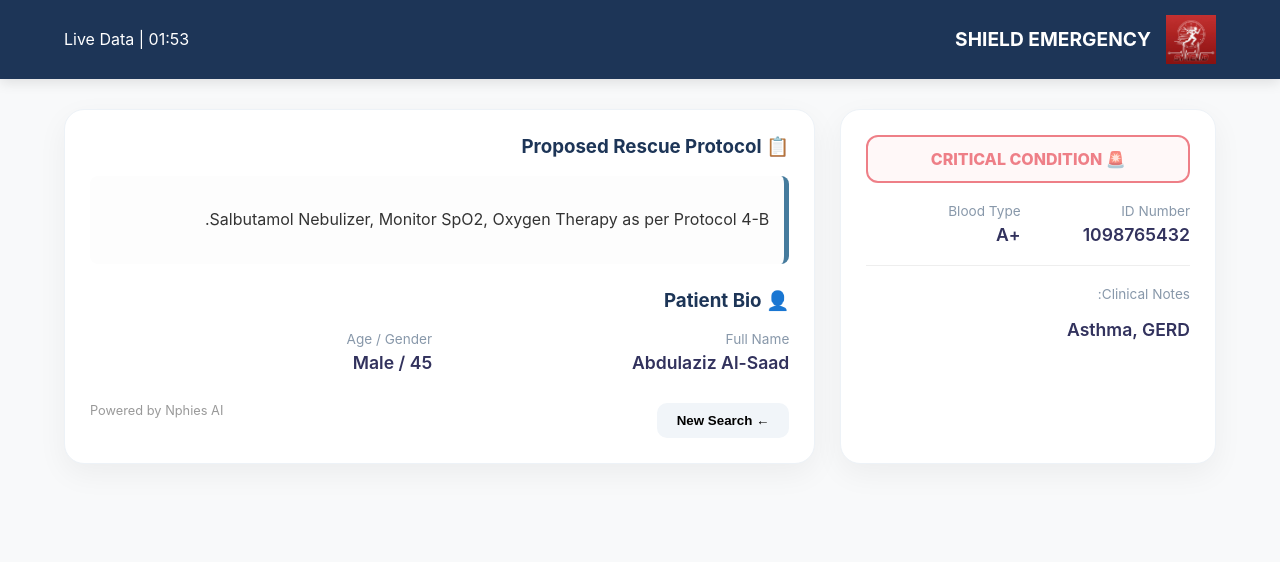
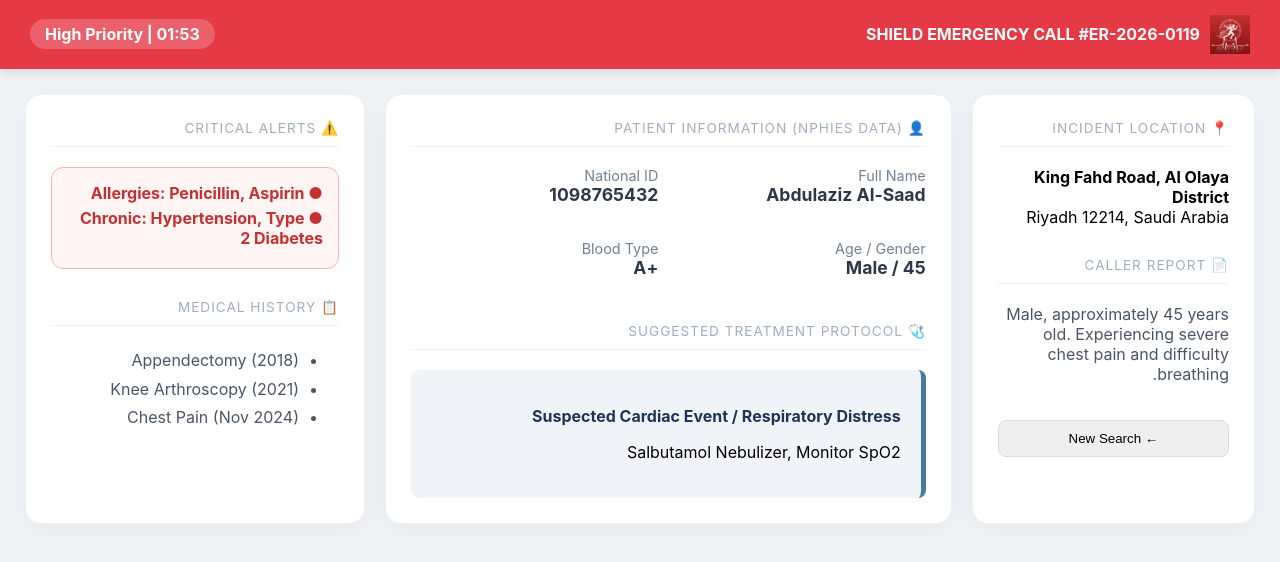
Before and after one commit to M-qq1/SHIELD, a Flask app: page /dashboard in a window 1280 px wide. Shown: the top 562 px of the page. Run offline with Flask 3, Linux system fonts and the light colour scheme; parts of the project's set-up code (start-up, migrations or seed data) failed here and were passed over.

Commit message:
Update dashboard.html

```diff
--- a/templates/dashboard.html
+++ b/templates/dashboard.html
@@ -3,115 +3,138 @@
 <head>
     <meta charset="UTF-8">
     <meta name="viewport" content="width=device-width, initial-scale=1.0">
-    <title>SHIELD | Patient Dashboard</title>
+    <title>SHIELD Dashboard - Emergency Mode</title>
     <style>
         :root {
-            --primary: #e63946; /* لون الطوارئ */
-            --secondary: #1d3557;
-            --accent: #457b9d;
-            --bg: #f8f9fa;
+            --emergency-red: #e63946;
+            --dark-blue: #1d3557;
+            --accent-blue: #457b9d;
+            --white: #ffffff;
+            --light-gray: #f8f9fa;
         }
-        body { font-family: 'Inter', sans-serif; background: var(--bg); margin: 0; color: #333; }
+        body { font-family: 'Inter', sans-serif; background: #f0f2f5; margin: 0; padding: 0; }
 
-        /* الهيدر */
-        .top-nav {
-            background: var(--secondary);
-            padding: 15px 5%;
+        /* شريط التنبيه العلوي */
+        .emergency-header {
+            background: var(--emergency-red);
+            color: white;
+            padding: 15px 30px;
             display: flex;
             justify-content: space-between;
             align-items: center;
-            color: white;
-            box-shadow: 0 4px 12px rgba(0,0,0,0.1);
+            font-weight: bold;
+            box-shadow: 0 4px 10px rgba(0,0,0,0.1);
         }
 
-        /* حاوية البيانات */
-        .container { padding: 30px 5%; display: grid; grid-template-columns: 1fr 2fr; gap: 25px; }
+        /* حاوية الأقسام الرئيسية */
+        .main-grid {
+            display: grid;
+            grid-template-columns: 1fr 2fr 1.2fr;
+            gap: 20px;
+            padding: 25px;
+        }
 
-        .card {
-            background: white;
-            border-radius: 20px;
+        .glass-card {
+            background: var(--white);
+            border-radius: 16px;
             padding: 25px;
-            box-shadow: 0 10px 30px rgba(0,0,0,0.05);
+            box-shadow: 0 8px 30px rgba(0,0,0,0.04);
             border: 1px solid #edf2f7;
         }
 
-        .status-badge {
-            background: #fff5f5;
-            color: var(--primary);
-            padding: 12px;
-            border-radius: 12px;
-            text-align: center;
-            font-weight: 800;
-            border: 2px solid var(--primary);
+        .section-header {
+            font-size: 0.85rem;
+            color: #a0aec0;
+            text-transform: uppercase;
+            letter-spacing: 1px;
             margin-bottom: 20px;
-            animation: pulse 2s infinite;
+            display: flex;
+            align-items: center;
+            gap: 10px;
+            border-bottom: 1px solid #f1f1f1;
+            padding-bottom: 10px;
         }
 
-        @keyframes pulse {
-            0% { opacity: 1; }
-            50% { opacity: 0.6; }
-            100% { opacity: 1; }
+        /* تفاصيل البيانات */
+        .info-block { margin-bottom: 15px; }
+        .info-label { color: #718096; font-size: 0.9rem; }
+        .info-value { font-weight: 700; color: #2d3748; font-size: 1.1rem; }
+
+        /* تنبيهات حرجة */
+        .alert-box {
+            background: #fff5f5;
+            border: 1px solid #feb2b2;
+            border-radius: 12px;
+            padding: 15px;
+            margin-top: 15px;
+        }
+        .alert-item { color: #c53030; font-weight: bold; margin-bottom: 5px; }
+
+        /* البروتوكول */
+        .protocol-box {
+            background: #f0f4f8;
+            border-right: 5px solid var(--accent-blue);
+            padding: 20px;
+            border-radius: 8px;
+            margin-top: 15px;
         }
 
-        .info-grid { display: grid; grid-template-columns: 1fr 1fr; gap: 15px; }
-        .label { color: #8898aa; font-size: 0.85rem; margin-bottom: 5px; }
-        .data { font-weight: 600; color: #32325d; font-size: 1.1rem; }
-
-        .btn-back {
-            background: #f1f5f9;
-            border: none;
-            padding: 10px 20px;
-            border-radius: 10px;
-            cursor: pointer;
-            font-weight: bold;
-            transition: 0.3s;
-        }
-        .btn-back:hover { background: #e2e8f0; }
-
-        /* موبايل */
-        @media (max-width: 768px) {
-            .container { grid-template-columns: 1fr; }
+        @media (max-width: 1024px) {
+            .main-grid { grid-template-columns: 1fr; }
         }
     </style>
 </head>
 <body>
 
-<nav class="top-nav">
-    <div style="display: flex; align-items: center; gap: 15px;">
-        <img src="{{ url_for('static', filename='logo.png') }}" width="50">
-        <h2 style="margin: 0; font-size: 1.2rem;">SHIELD EMERGENCY</h2>
+<div class="emergency-header">
+    <div style="display: flex; align-items: center; gap: 10px;">
+        <img src="{{ url_for('static', filename='logo.png') }}" width="40">
+        <span>SHIELD EMERGENCY CALL #ER-2026-0119</span>
     </div>
-    <div>{{ time }} | Live Data</div>
-</nav>
+    <div style="background: rgba(255,255,255,0.2); padding: 5px 15px; border-radius: 20px;">
+        High Priority | {{ time }}
+    </div>
+</div>
 
-<div class="container">
-    <div class="card">
-        <div class="status-badge">🚨 CRITICAL CONDITION</div>
-        <div class="info-grid">
-            <div><div class="label">ID Number</div><div class="data">1098765432</div></div>
-            <div><div class="label">Blood Type</div><div class="data">+A</div></div>
-        </div>
-        <hr style="margin: 20px 0; border: 0; border-top: 1px solid #eee;">
-        <div class="label">Clinical Notes:</div>
-        <p class="data">Asthma, GERD</p>
+<div class="main-grid">
+    <div class="glass-card">
+        <div class="section-header">📍 Incident Location</div>
+        <p><strong>King Fahd Road, Al Olaya District</strong><br>Riyadh 12214, Saudi Arabia</p>
+
+        <div class="section-header" style="margin-top: 30px;">📄 Caller Report</div>
+        <p style="color: #4a5568;">Male, approximately 45 years old. Experiencing severe chest pain and difficulty breathing.</p>
+
+        <button onclick="location.href='/'" style="width: 100%; margin-top: 20px; padding: 10px; border-radius: 8px; border: 1px solid #ddd; cursor: pointer;">← New Search</button>
     </div>
 
-    <div class="card">
-        <h3 style="color: var(--secondary); margin-top: 0;">📋 Proposed Rescue Protocol</h3>
-        <div style="background: #fdfdfd; border-right: 5px solid var(--accent); padding: 15px; border-radius: 8px;">
-            <p style="line-height: 1.6;">Salbutamol Nebulizer, Monitor SpO2, Oxygen Therapy as per Protocol 4-B.</p>
+    <div class="glass-card">
+        <div class="section-header">👤 Patient Information (Nphies Data)</div>
+        <div style="display: grid; grid-template-columns: 1fr 1fr; gap: 20px;">
+            <div class="info-block"><div class="info-label">Full Name</div><div class="info-value">{{ patient.name }}</div></div>
+            <div class="info-block"><div class="info-label">National ID</div><div class="info-value">1098765432</div></div><div class="info-block"><div class="info-label">Age / Gender</div><div class="info-value">{{ patient.age }} / {{ patient.gender }}</div></div>
+            <div class="info-block"><div class="info-label">Blood Type</div><div class="info-value">{{ patient.blood }}</div></div>
         </div>
 
-        <h3 style="color: var(--secondary); margin-top: 25px;">👤 Patient Bio</h3>
-        <div class="info-grid">
-            <div><div class="label">Full Name</div><div class="data">Abdulaziz Al-Saad</div></div>
-            <div><div class="label">Age / Gender</div><div class="data">45 / Male</div></div>
+        <div class="section-header" style="margin-top: 30px;">🩺 Suggested Treatment Protocol</div>
+        <div class="protocol-box">
+            <p style="font-weight: bold; color: var(--dark-blue);">Suspected Cardiac Event / Respiratory Distress</p>
+            <p>{{ patient.protocol }}</p>
+        </div>
+    </div>
+
+    <div class="glass-card">
+        <div class="section-header">⚠️ Critical Alerts</div>
+        <div class="alert-box">
+            <div class="alert-item">● Allergies: Penicillin, Aspirin</div>
+            <div class="alert-item">● Chronic: Hypertension, Type 2 Diabetes</div>
         </div>
 
-        <div style="margin-top: 30px; display: flex; justify-content: space-between;">
-            <button class="btn-back" onclick="location.href='/'">← New Search</button>
-            <span style="color: #999; font-size: 0.8rem;">Powered by Nphies AI</span>
-        </div>
+        <div class="section-header" style="margin-top: 30px;">📋 Medical History</div>
+        <ul style="color: #4a5568; line-height: 1.8;">
+            <li>Appendectomy (2018)</li>
+            <li>Knee Arthroscopy (2021)</li>
+            <li>Chest Pain (Nov 2024)</li>
+        </ul>
     </div>
 </div>
 
```
